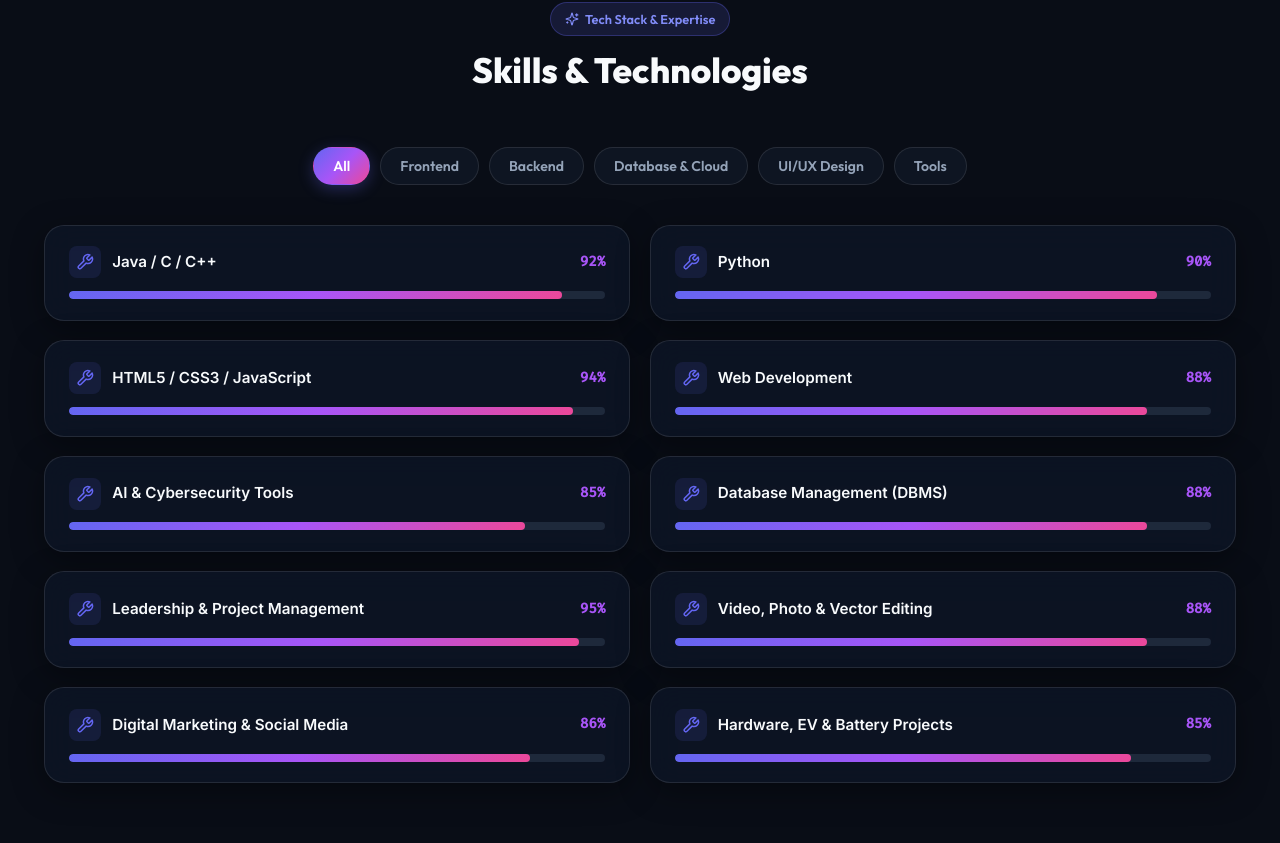
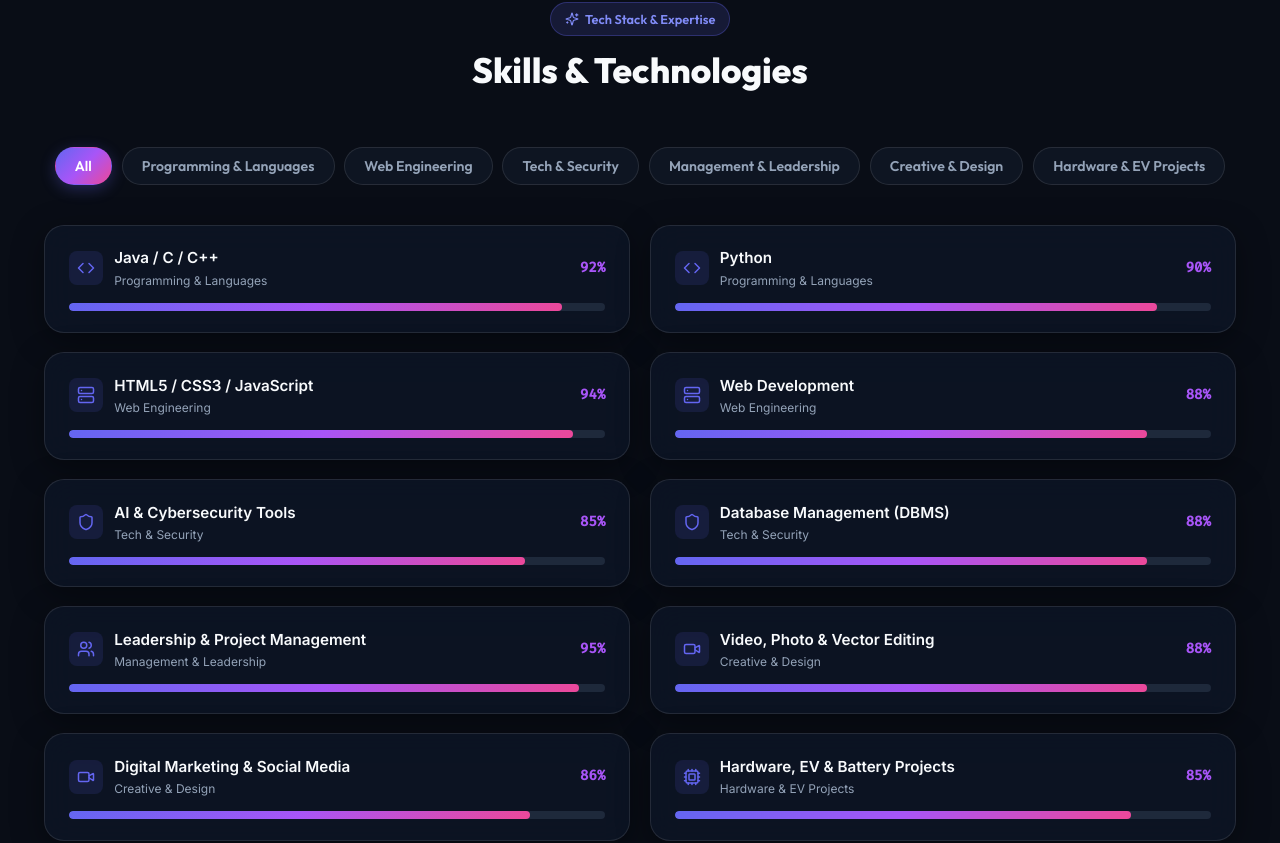
Before and after one commit to tnjoker0007/DineshKumar007, a React (Vite) app: page / in a window 1280 px wide. Shown: the part 1850-2693 px from the top of the page. Built offline with nearby package versions, Linux system fonts and the light colour scheme; no server answers.

Commit message:
Fix category filter in Skills & Technologies to dynamically extract and match all skill categories

```diff
--- a/src/components/Skills.jsx
+++ b/src/components/Skills.jsx
@@ -8,28 +8,38 @@ import {
   Wrench,
   Terminal,
   Sparkles,
-  Layers
+  Shield,
+  Users,
+  Video,
+  Cpu,
+  Share2
 } from 'lucide-react';
 
 export const Skills = () => {
   const { data } = usePortfolio();
-  const { skills } = data;
+  const skillList = Array.isArray(data?.skills) ? data.skills : [];
   const [activeCategory, setActiveCategory] = useState('All');
 
-  const categories = ['All', 'Frontend', 'Backend', 'Database & Cloud', 'UI/UX Design', 'Tools'];
+  // Dynamically extract unique categories present in the skills array
+  const rawCategories = skillList.map(s => s.category).filter(Boolean);
+  const uniqueCategories = Array.from(new Set(rawCategories));
+  const categories = ['All', ...uniqueCategories];
 
   const filteredSkills = activeCategory === 'All'
-    ? skills
-    : skills.filter(s => s.category.toLowerCase() === activeCategory.toLowerCase());
+    ? skillList
+    : skillList.filter(s => s.category && s.category.trim().toLowerCase() === activeCategory.trim().toLowerCase());
 
   const getCategoryIcon = (cat) => {
-    switch (cat.toLowerCase()) {
-      case 'frontend': return Code;
-      case 'backend': return Server;
-      case 'database & cloud': return Database;
-      case 'ui/ux design': return Palette;
-      default: return Wrench;
-    }
+    if (!cat) return Wrench;
+    const c = cat.toLowerCase();
+    if (c.includes('program') || c.includes('code')) return Code;
+    if (c.includes('web') || c.includes('dev')) return Server;
+    if (c.includes('security') || c.includes('tech')) return Shield;
+    if (c.includes('db') || c.includes('data')) return Database;
+    if (c.includes('manage') || c.includes('lead')) return Users;
+    if (c.includes('creative') || c.includes('design') || c.includes('ui')) return Video;
+    if (c.includes('hardware') || c.includes('ev')) return Cpu;
+    return Terminal;
   };
 
   return (
@@ -61,13 +71,16 @@ export const Skills = () => {
           {filteredSkills.map((skill, index) => {
             const Icon = getCategoryIcon(skill.category);
             return (
-              <div key={index} className="glass-card skill-card">
+              <div key={index} className="glass-card skill-card animate-fade">
                 <div className="skill-info">
                   <div className="skill-title-group">
                     <div className="skill-icon">
                       <Icon size={18} />
                     </div>
-                    <span className="skill-name">{skill.name}</span>
+                    <div>
+                      <span className="skill-name">{skill.name}</span>
+                      <span className="skill-cat-tag">{skill.category}</span>
+                    </div>
                   </div>
                   <span className="skill-level-text">{skill.level}%</span>
                 </div>
@@ -138,8 +151,8 @@ export const Skills = () => {
           gap: 0.7rem;
         }
         .skill-icon {
-          width: 32px;
-          height: 32px;
+          width: 34px;
+          height: 34px;
           border-radius: 8px;
           background: rgba(99, 102, 241, 0.12);
           color: var(--accent-primary);
@@ -150,6 +163,12 @@ export const Skills = () => {
         .skill-name {
           font-weight: 600;
           font-size: 0.95rem;
+          display: block;
+        }
+        .skill-cat-tag {
+          font-size: 0.75rem;
+          color: var(--text-muted);
+          display: block;
         }
         .skill-level-text {
           font-family: var(--font-mono);
--- a/src/data/defaultData.js
+++ b/src/data/defaultData.js
@@ -243,16 +243,16 @@ export const defaultPortfolioData = {
   ],
 
   skills: [
-    { name: "Java / C / C++", category: "Programming", level: 92, icon: "Code" },
-    { name: "Python", category: "Programming", level: 90, icon: "Terminal" },
-    { name: "HTML5 / CSS3 / JavaScript", category: "Web", level: 94, icon: "Layout" },
-    { name: "Web Development", category: "Web", level: 88, icon: "Server" },
+    { name: "Java / C / C++", category: "Programming & Languages", level: 92, icon: "Code" },
+    { name: "Python", category: "Programming & Languages", level: 90, icon: "Terminal" },
+    { name: "HTML5 / CSS3 / JavaScript", category: "Web Engineering", level: 94, icon: "Layout" },
+    { name: "Web Development", category: "Web Engineering", level: 88, icon: "Server" },
     { name: "AI & Cybersecurity Tools", category: "Tech & Security", level: 85, icon: "Shield" },
     { name: "Database Management (DBMS)", category: "Tech & Security", level: 88, icon: "Database" },
-    { name: "Leadership & Project Management", category: "Management", level: 95, icon: "Users" },
-    { name: "Video, Photo & Vector Editing", category: "Creative", level: 88, icon: "Video" },
-    { name: "Digital Marketing & Social Media", category: "Creative", level: 86, icon: "Share2" },
-    { name: "Hardware, EV & Battery Projects", category: "Hardware", level: 85, icon: "Cpu" }
+    { name: "Leadership & Project Management", category: "Management & Leadership", level: 95, icon: "Users" },
+    { name: "Video, Photo & Vector Editing", category: "Creative & Design", level: 88, icon: "Video" },
+    { name: "Digital Marketing & Social Media", category: "Creative & Design", level: 86, icon: "Share2" },
+    { name: "Hardware, EV & Battery Projects", category: "Hardware & EV Projects", level: 85, icon: "Cpu" }
   ],
 
   experience: [
```
Also changed, not shown: api/_utils/defaultData.js (+8 -8 lines).
